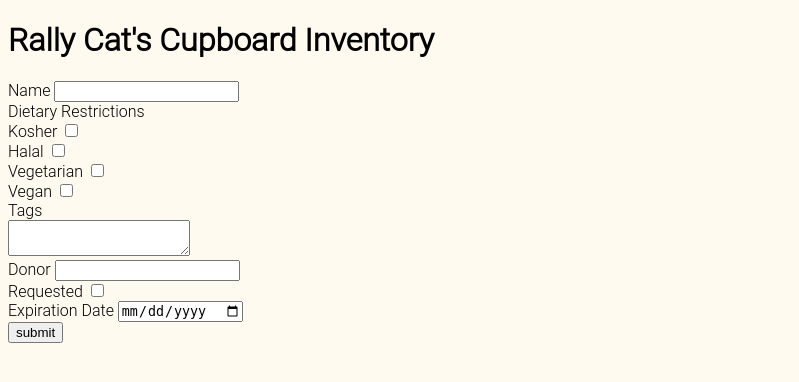
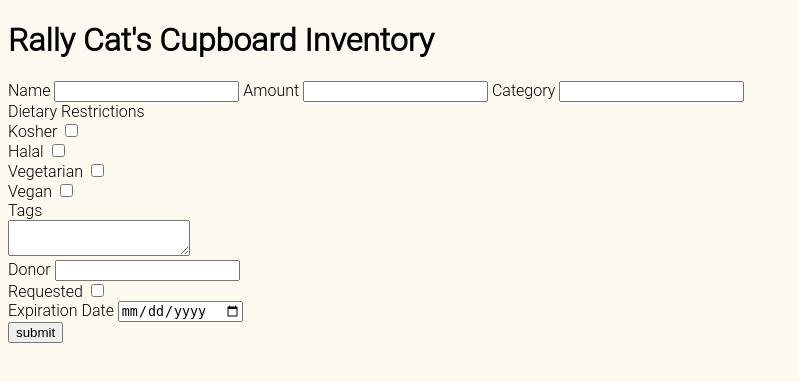
Before and after one commit to UVMHacks2025/Team-3, a Flask app: template templates/add.html in a window 1280 px wide. Shown: the top 382 px of the page, without its empty margins (0-799 px from the left). Run offline with Flask 3, Linux system fonts and the light colour scheme; the template is opened without the code that fills it, so the values that code supplies are empty.

Commit message:
add and update

```diff
--- a/main.py
+++ b/main.py
@@ -112,6 +112,7 @@ def add():
             expiration = request.form.get('expiration_date')
 
             database.addItem(name,None,amount,category,donor,vegetarian,kosher,vegan,halal,expiration)
+            print(database.cur.execute("SELECT * FROM Inventory").fetchall())
         return render_template("add.html")
     else:
         return redirect(url_for('login'))
--- a/templates/add.html
+++ b/templates/add.html
@@ -6,6 +6,13 @@
     <div class="item_name">
     <label for="name" class="Form_Label">Name</label>
     <input type="text" name="name" id="name" required />
+    <label for="amount" class="Form_Label">Amount</label>
+    <input type="number" name="amount" id="amount" required />
+    <label for="category" class="Form_Label">Category</label>
+    <input type="text" name="category" id="category" required />
+
+
+
     </div>
 
     <div class="CheckBoxArray item_diet">
```
